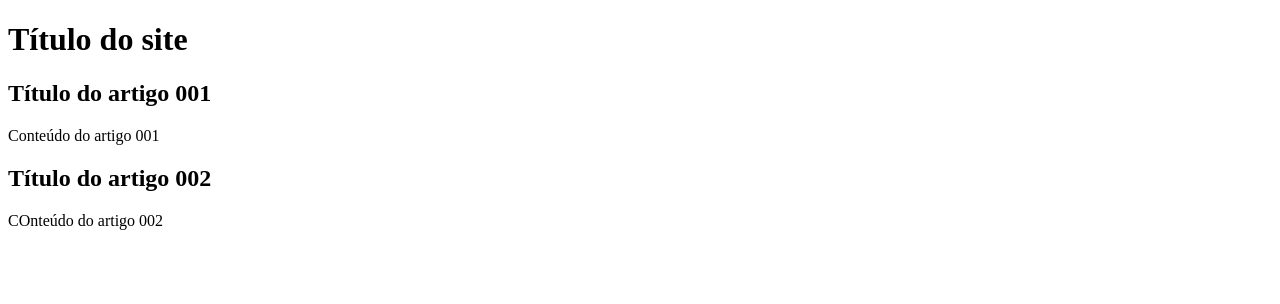
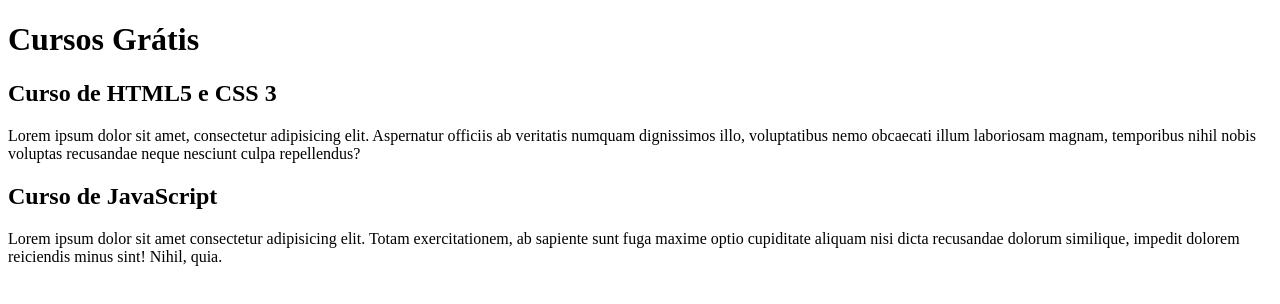
Before and after one commit to walmirsena/projeto-site, a plain HTML site: page index.html in a window 1280 px wide. Drawn offline with Linux system fonts and the light colour scheme.

Commit message:
comecei a escrever o conteúdo

```diff
--- a/index.html
+++ b/index.html
@@ -9,15 +9,15 @@
 <body>
     <main>
         <header>
-            <h1>Título do site</h1>
+            <h1>Cursos Grátis</h1>
         </header>
         <article>
-            <h2>Título do artigo 001</h2>
-            <p>Conteúdo do artigo 001</p>
+            <h2>Curso de HTML5 e CSS 3</h2>
+            <p>Lorem ipsum dolor sit amet, consectetur adipisicing elit. Aspernatur officiis ab veritatis numquam dignissimos illo, voluptatibus nemo obcaecati illum laboriosam magnam, temporibus nihil nobis voluptas recusandae neque nesciunt culpa repellendus?</p>
         </article>
         <article>
-            <h2>Título do artigo 002</h2>
-            <p>COnteúdo do artigo 002</p>
+            <h2>Curso de JavaScript</h2>
+            <p>Lorem ipsum dolor sit amet consectetur adipisicing elit. Totam exercitationem, ab sapiente sunt fuga maxime optio cupiditate aliquam nisi dicta recusandae dolorum similique, impedit dolorem reiciendis minus sint! Nihil, quia.</p>
         </article>
     </main>
 </body>
```
